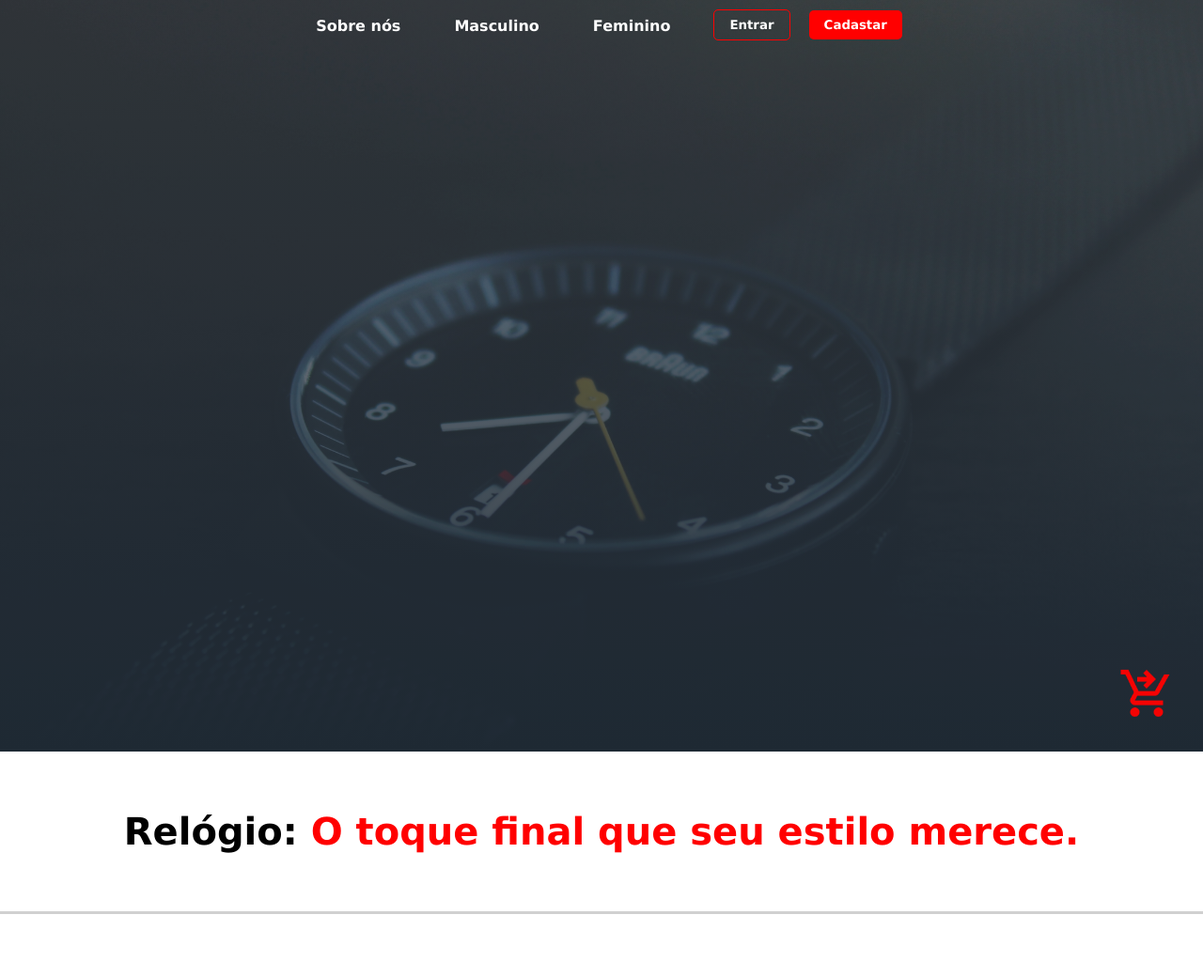
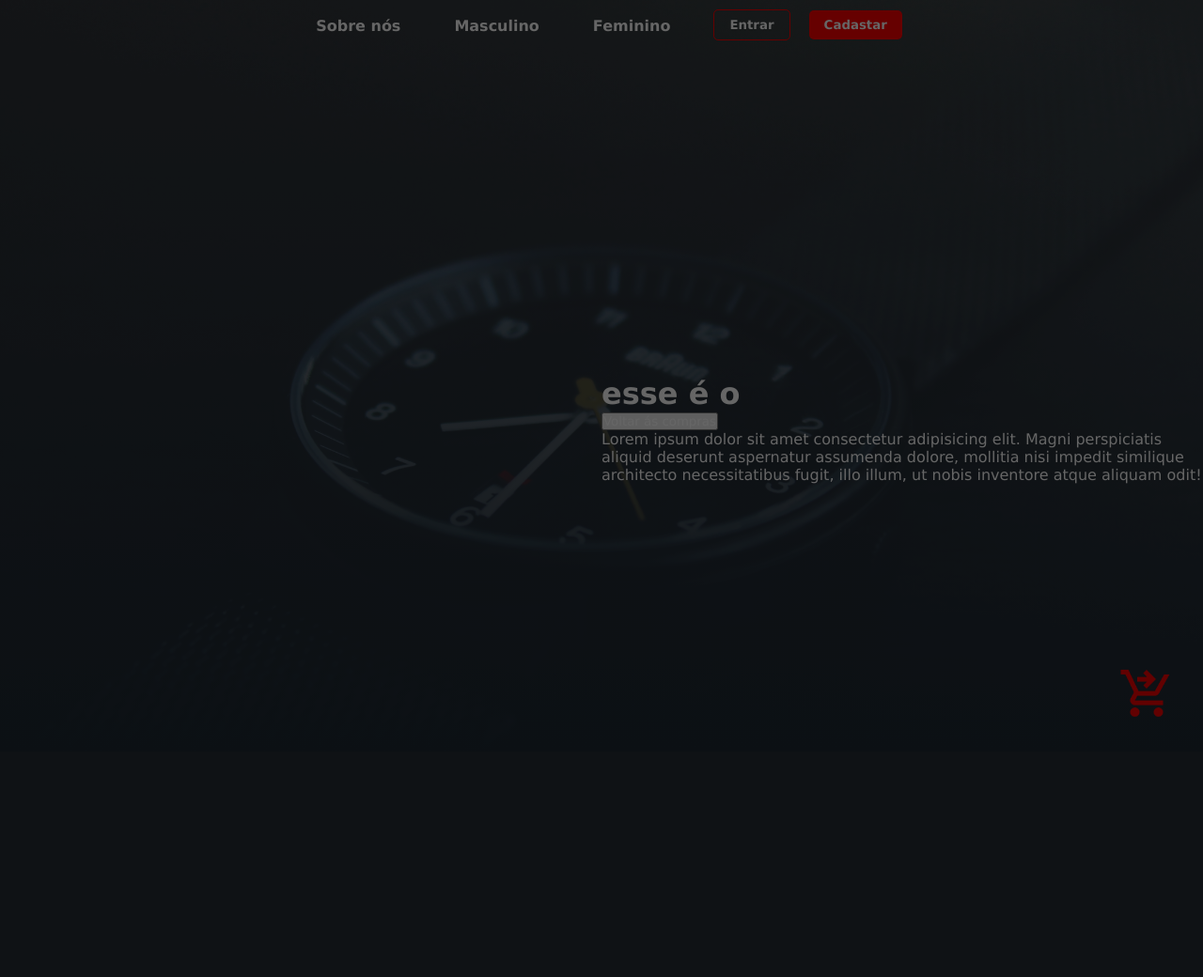
Before and after one commit to fabricio-dev-front/ElitePointers, a Django app: template templates/index.html in a window 1280 px wide. Shown: the top 1040 px of the page at 94% size. After the commit the page ends 763 px from the top, so only its background shows below. Run offline with Django 5.2, Linux system fonts and the light colour scheme; the template is opened without the code that fills it, so the values that code supplies are empty.

Commit message:
tentando fazer modal

```diff
--- a/templates/index.html
+++ b/templates/index.html
@@ -4,12 +4,22 @@
   <head>
     <meta charset="UTF-8" />
     <meta name="viewport" content="width=device-width, initial-scale=1.0" />
-
     <link rel="stylesheet" href="{% static 'ElitePointers/css/style.css' %}" />
-
     <title>Elite Pointers</title>
   </head>
   <body>
+
+    <div class="fade"></div>
+        <div class="modal">
+          <div class="modal-header">
+            <h1>esse é o</h1>
+            <button>Voltar ás compras</button>
+          </div>
+          <div class="modal-body">
+            <p>Lorem ipsum dolor sit amet consectetur adipisicing elit. Magni perspiciatis aliquid deserunt aspernatur assumenda dolore, mollitia nisi impedit similique architecto necessitatibus fugit, illo illum, ut nobis inventore atque aliquam odit!</p>
+          </div>
+        </div>
+
     <div class="set-header">
       <header class="header js-scroll">
         <ul class="menu">
--- a/templates/static/ElitePointers/css/style.css
+++ b/templates/static/ElitePointers/css/style.css
@@ -134,6 +134,23 @@
     .header > .carrinho img{
         width: 50px;
     }
+}
+
+.fade{
+    position: fixed;
+    top: 0;
+    left: 0;
+    width: 100%;
+    height: 100%;
+    background-color: rgb(0, 0, 0, 0.6);
+    z-index: 10000;
+}
+
+.modal{
+    position: fixed;
+    left: 50%;
+    top: 50%;
+    color: black;
 }
 
 .set-header .login > button{
```
